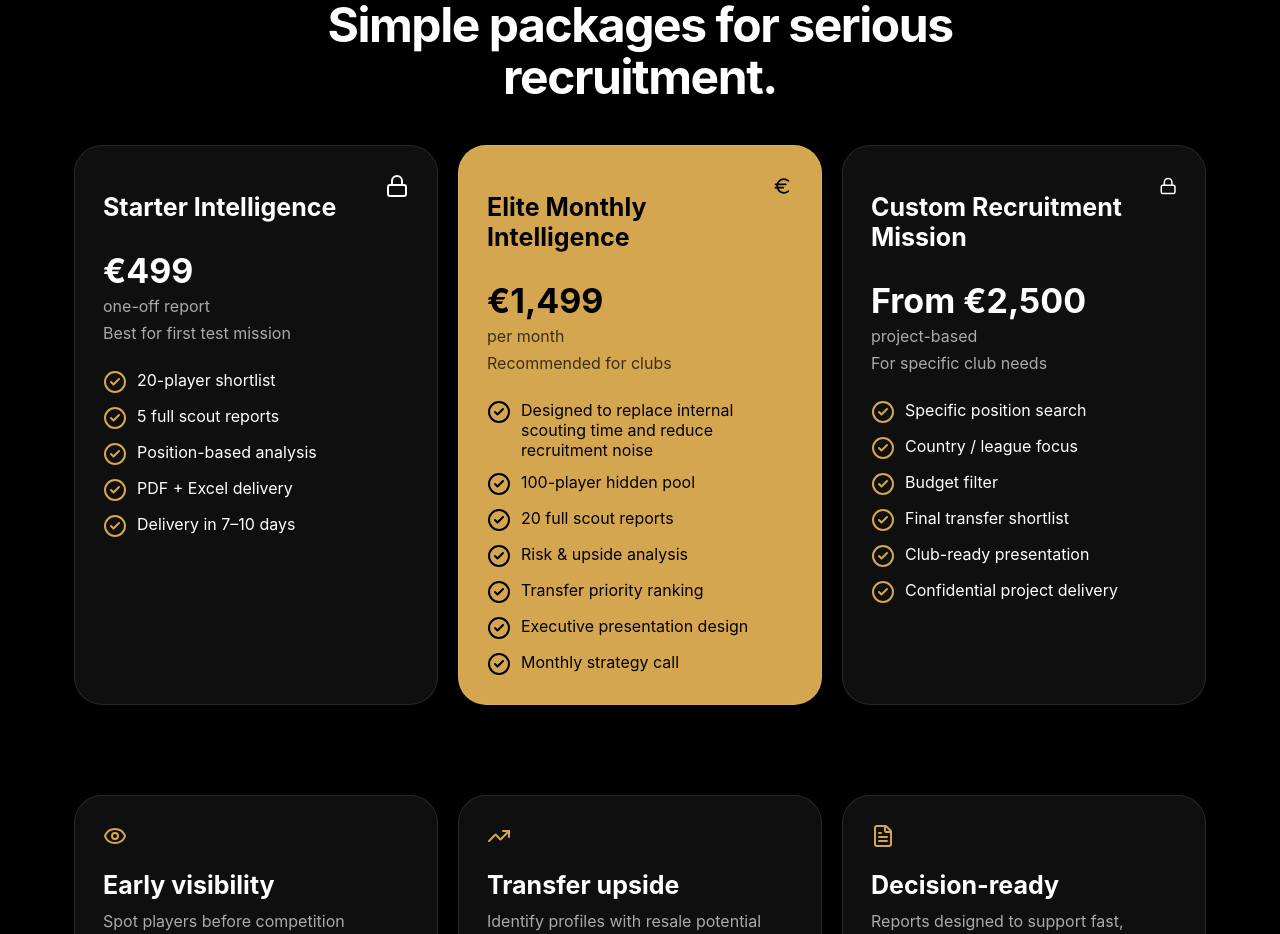
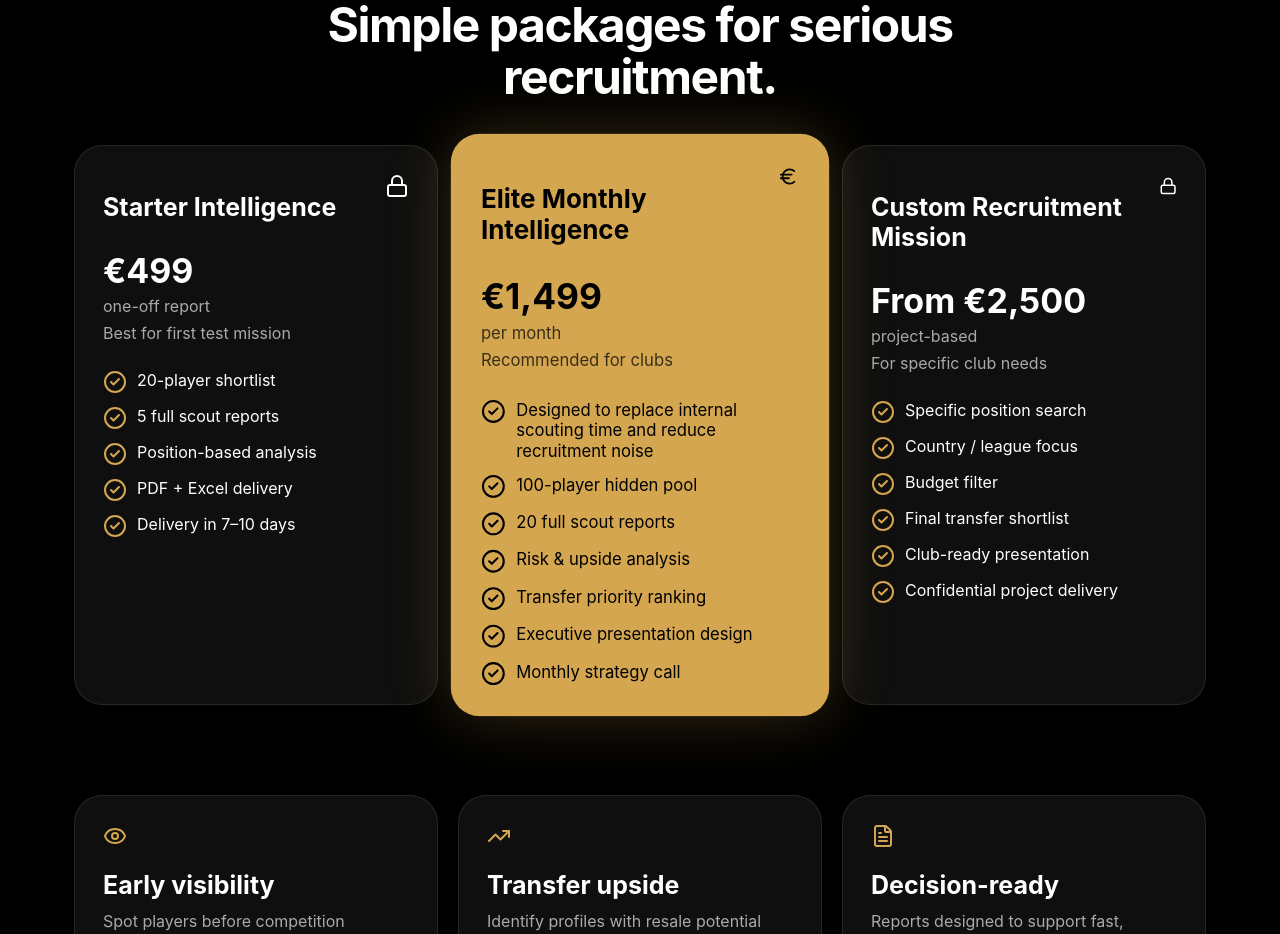
Before and after one commit to miscoutpro/mi-scout-site, a React (Vite) app: page / in a window 1280 px wide. Shown: the part 6060-6994 px from the top of the page. Built offline with nearby package versions, Linux system fonts and the light colour scheme.

Commit message:
Update styles.css

```diff
--- a/src/styles.css
+++ b/src/styles.css
@@ -121,3 +121,8 @@
     drop-shadow(0 0 25px rgba(212,166,80,0.25));
   transition: all 0.3s ease;
 }
+.featured {
+  transform: scale(1.04);
+  border: 1px solid rgba(212,166,80,0.4);
+  box-shadow: 0 0 60px rgba(212,166,80,0.25);
+}
```
